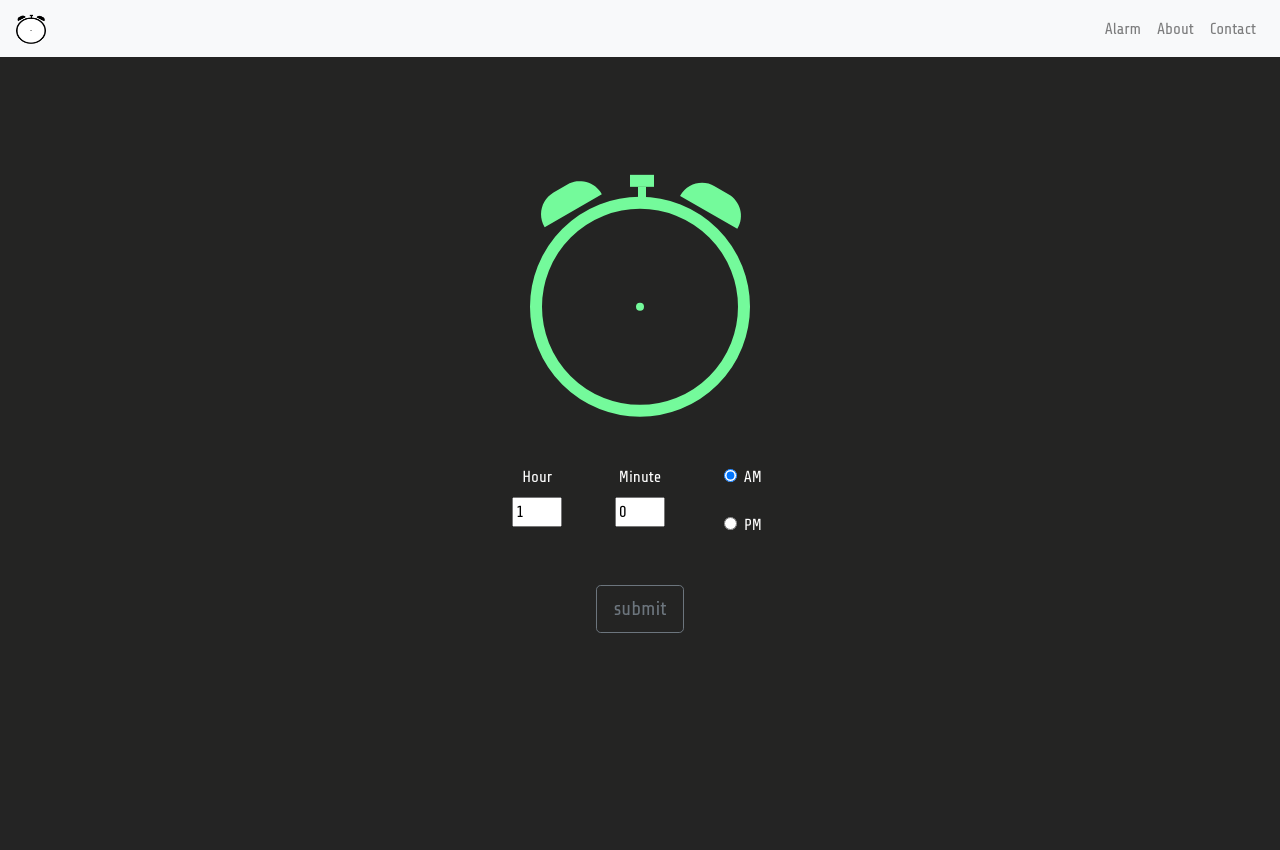
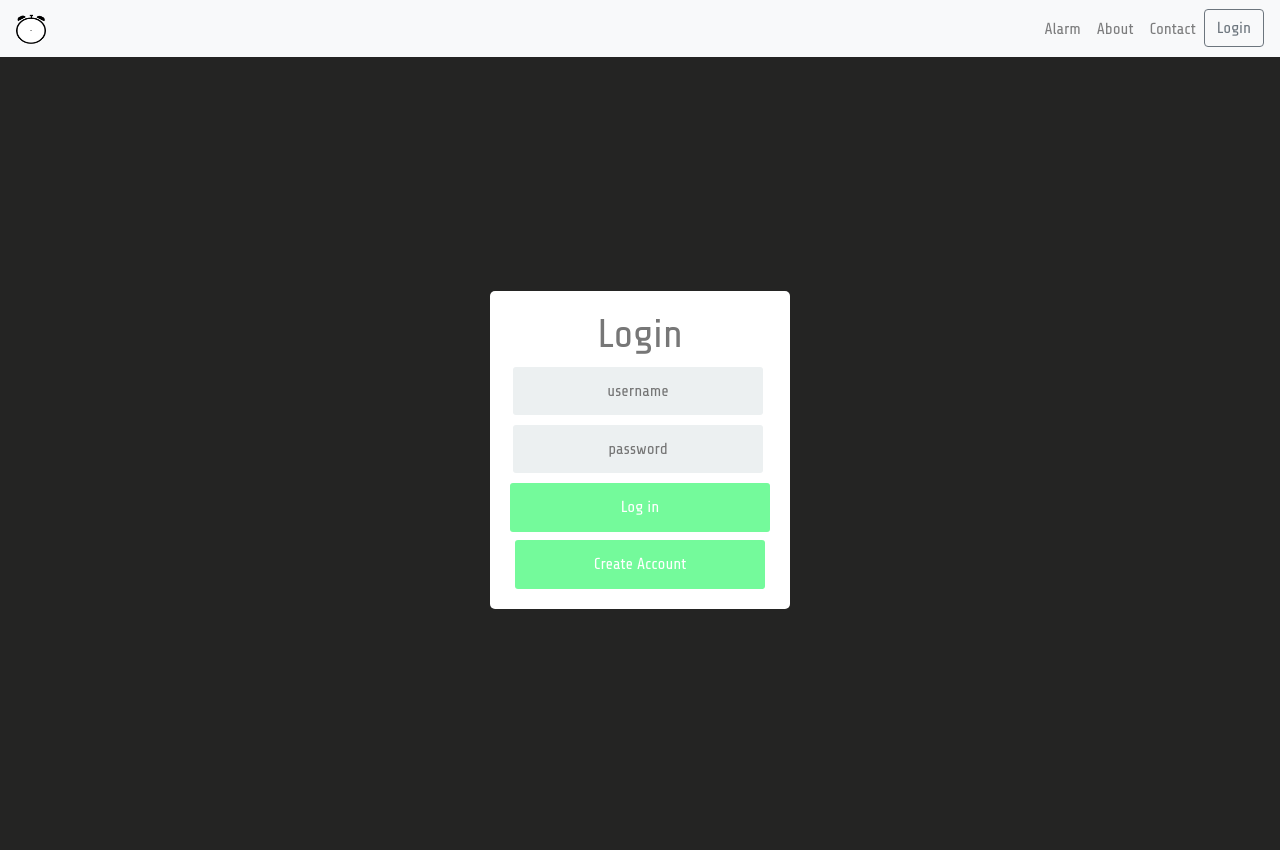
Before and after one commit to Coswold/MotiClock, a Flask app: page /alarm in a window 1280 px wide. Before the commit the page ends 633 px from the top, so only its background shows below. Run offline with Flask 2, Linux system fonts and the light colour scheme; some libraries are stand-ins or nearby versions.

Commit message:
Building out authentication

```diff
--- a/app.py
+++ b/app.py
@@ -3,6 +3,7 @@ from flask import Flask, flash, redirect, render_template, request, session, abo
 from alarm import alarm_clock
 import datetime
 import random
+import os
 
 app = Flask(__name__)
 
@@ -12,7 +13,23 @@ def landing():
 
 @app.route("/alarm")
 def alarm():
-	return render_template('alarm.html')
+	if not session.get('logged_in'):
+		return render_template('login.html')
+	else:
+		return render_template('alarm.html')
+
+@app.route('/login', methods=['POST'])
+def do_admin_login():
+	if request.form['password'] == 'password' and request.form['username'] == 'admin':
+		session['logged_in'] = True
+	else:
+		flash('Incorrect password')
+	return alarm()
+
+@app.route("/logout")
+def logout():
+	session['logged_in'] = False
+	return landing()
 
 @app.route("/set", methods = ['POST', 'GET'])
 def set():
@@ -45,4 +62,5 @@ def contact():
 	return render_template('contact.html')
 
 if __name__ == "__main__":
-    app.run()
+	app.secret_key = os.urandom(12)
+	app.run()
--- /dev/null
+++ b/static/css/login.css
@@ -0,0 +1,76 @@
+* {
+box-sizing: border-box;
+}
+
+*:focus {
+outline: none;
+}
+body {
+padding-top: 50px;
+}
+.login {
+margin: 20px auto;
+width: 300px;
+}
+.login-screen {
+background-color: #FFF;
+padding: 20px;
+border-radius: 5px
+}
+
+.app-title {
+text-align: center;
+color: #777;
+}
+
+.login-form {
+text-align: center;
+}
+.control-group {
+margin-bottom: 10px;
+}
+
+input {
+text-align: center;
+background-color: #ECF0F1;
+border: 2px solid transparent;
+border-radius: 3px;
+font-size: 16px;
+font-weight: 200;
+padding: 10px 0;
+width: 250px;
+transition: border .5s;
+}
+
+input:focus {
+border: 2px solid #74FA9B;
+box-shadow: none;
+}
+
+form .btn {
+border: 2px solid transparent;
+background: #74FA9B;
+color: #ffffff;
+font-size: 16px;
+line-height: 25px;
+padding: 10px 0;
+text-decoration: none;
+text-shadow: none;
+border-radius: 3px;
+box-shadow: none;
+transition: 0.25s;
+display: block;
+width: 250px;
+margin: 0 auto;
+}
+
+.btn:hover {
+background-color: #5CC87C;
+}
+
+.login-link {
+font-size: 12px;
+color: #444;
+display: block;
+margin-top: 12px;
+}
--- a/static/css/main.css
+++ b/static/css/main.css
@@ -10,6 +10,11 @@
 .cc {
     margin:0 auto;
     display:block;
+}
+
+input:focus {
+border: 2px solid #74FA9B;
+box-shadow: none;
 }
 
 .center-screen {
--- /dev/null
+++ b/templates/login.html
@@ -0,0 +1,44 @@
+<!DOCTYPE html>
+<html lang="en" dir="ltr">
+	<head>
+		<meta charset="utf-8">
+		<title>About</title>
+        <link rel="stylesheet" type="text/css" href="../static/css/login.css" />
+	</head>
+		{% extends "template.html" %}
+		{% block content %}
+            {% if session['logged_in'] %}
+
+            You're logged in already!
+
+            {% else %}
+            <div class="center-screen">
+                <form action="/login" method="POST">
+                    <div class="login">
+                        <div class="login-screen">
+                            <div class="app-title">
+                                <h1>Login</h1>
+                            </div>
+                            <div class="login-form">
+                                <div class="control-group">
+                                    <input type="text" class="login-field" value=""
+                                    placeholder="username" name="username">
+                                    <label class="login-field-icon fui-user"
+                                    for="login-name"></label></div>
+                                    <div class="control-group">
+                                        <input type="password" class="login-field"
+                                        value="" placeholder="password" name="password">
+                                        <label class="login-field-icon fui-lock"
+                                        for="login-pass"></label></div>
+                                        <input type="submit" value="Log in"
+                                        class="btn btn-primary btn-large btn-block">
+                                        <a class="btn btn-primary btn-large btn-block"
+                                        href="/">Create Account</a>
+                                    </div>
+                                </div>
+                            </div>
+                        </form>
+                        {% endif %}
+                    </div>
+		{% endblock %}
+</html>
--- a/templates/navbar.html
+++ b/templates/navbar.html
@@ -13,5 +13,16 @@
       <li class="nav-item">
         <a class="nav-link" href="/contact">Contact</a>
       </li>
+      <li class="nav-item">
+          {% if session['logged_in'] %}
+
+          <a class="btn btn-outline-secondary" href="/logout">Logout</a>
+
+          {% else %}
+
+          <a class="btn btn-outline-secondary" href="/alarm">Login</a>
+
+          {% endif %}
+      </li>
     </ul>
 </nav>
```
